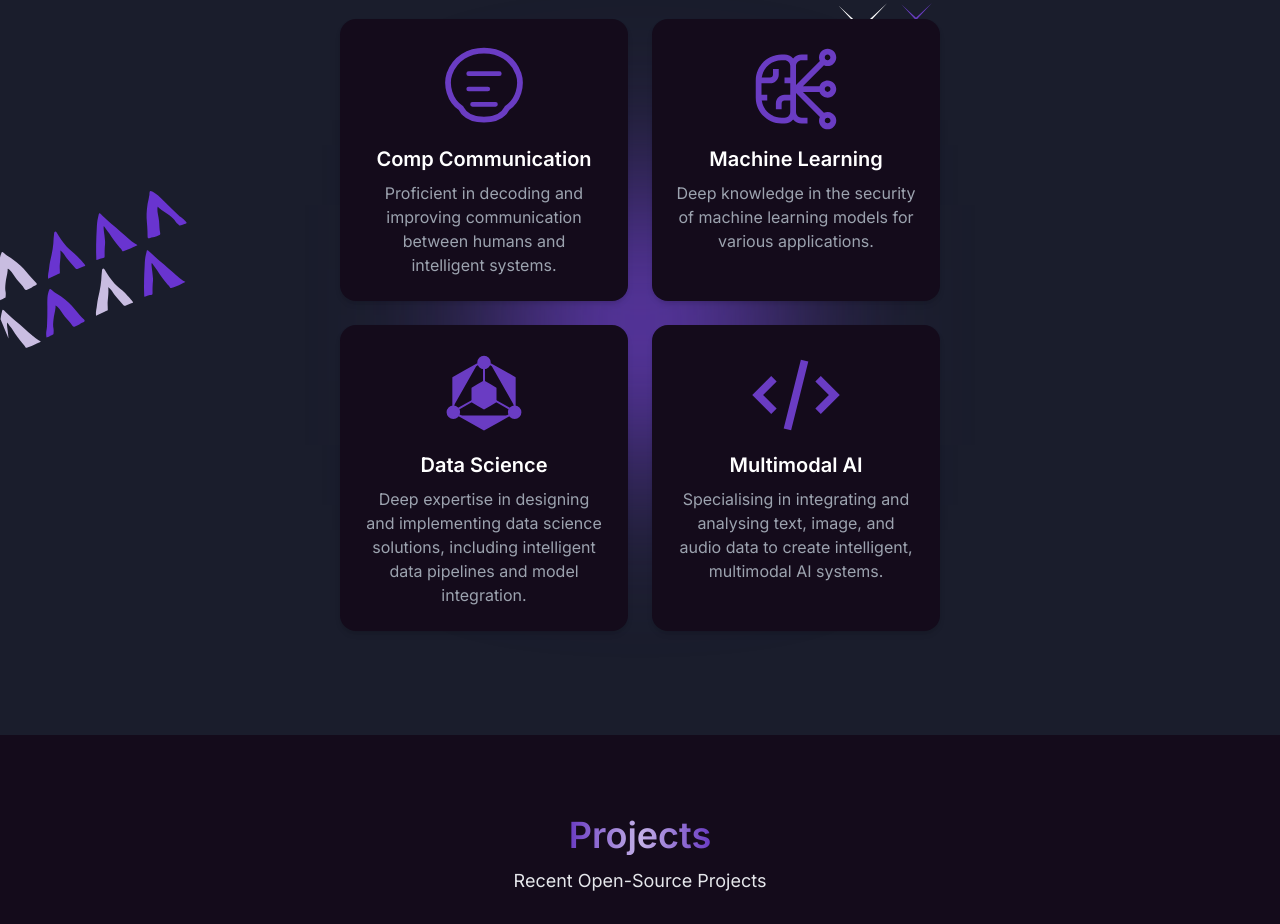
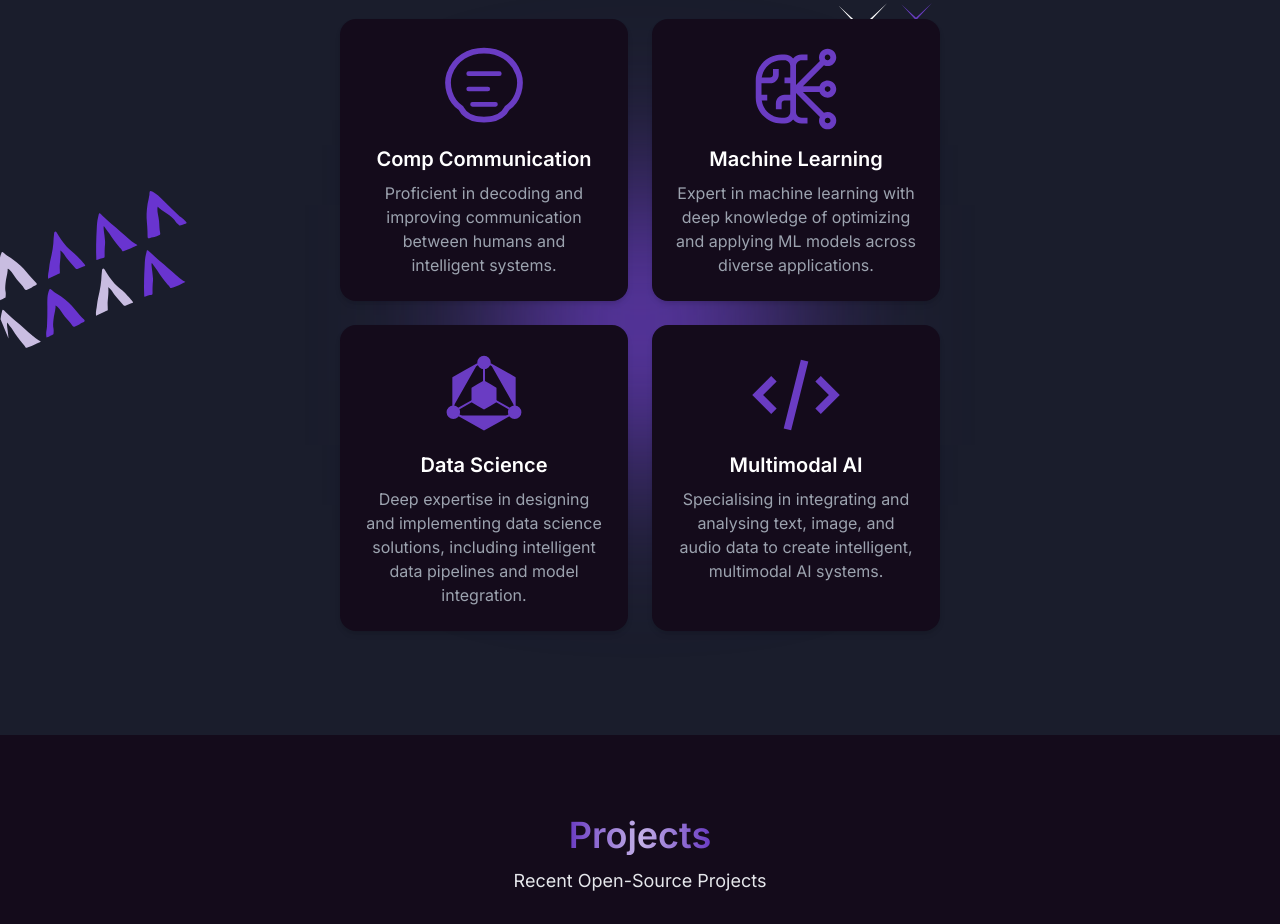
Before and after one commit to paiscapitall/paiscapitall.github.io, a website: page index.html in a window 1280 px wide. Shown: the part 1409-2333 px from the top of the page. Drawn offline with Linux system fonts and the light colour scheme; files whose address does not match are found by name.

Commit message:
Update index.html

```diff
--- a/index.html
+++ b/index.html
@@ -314,8 +314,8 @@
           </svg>
           <h3 class="text-xl font-semibold">Machine Learning</h3>
           <p class="text-gray-400 mt-2">
-            Deep knowledge in the security of machine learning models for various
-            applications.
+            Expert in machine learning with deep knowledge of optimizing and
+            applying ML models across diverse applications.
           </p>
         </div>
         <div
```
